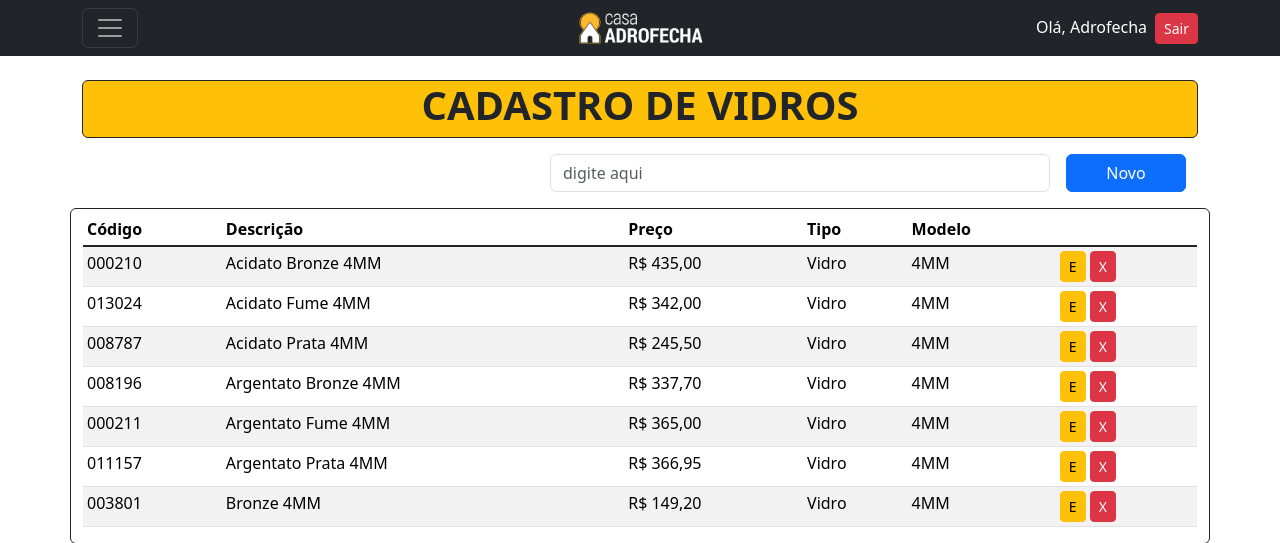
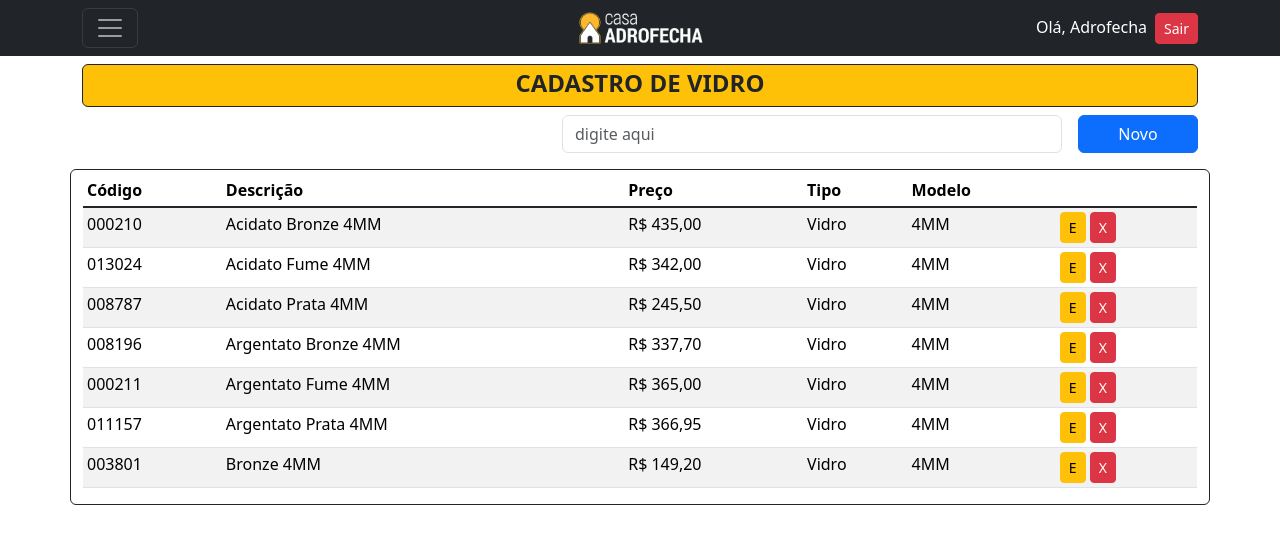
Before and after one commit to ramonrduarte/Sistema, a Django app: page /listar/vidro/ in a window 1280 px wide. Shown: the top 543 px of the page. Run offline with Django 4.2, Linux system fonts and the light colour scheme; a user stored in the database is signed in; data comes from the database, SQL or seed files in the repository; both versions use the stored data as it was after the commit; some libraries are stand-ins or nearby versions.

Commit message:
Filtros quase terminando

```diff
--- a/cadastros/templates/cadastros/CadPerfilPuxador.html
+++ b/cadastros/templates/cadastros/CadPerfilPuxador.html
@@ -11,8 +11,8 @@
 <div class="container mt-5 pt-5">
 <h3 class="fs-2 fw-semibold">Cadastro</h3>
 <hr>
-<div class="">
-    <form class="card p-3 mt-5" autocomplete="off" action="" method="POST">
+<div>
+    <form class="card p-3 mt-5" autocomplete="off" action="{% if form.instance.id %}{% url 'editar-perfilpuxador' form.instance.id %}{% else %}{% url 'cadastrar-perfilpuxador' %}{% endif %}" method="POST">
         {% csrf_token %}
         <div class="row">
             <div class="col-2">{{ form.codigo|as_crispy_field }}</div>
--- a/cadastros/templates/cadastros/listas/Vidro.html
+++ b/cadastros/templates/cadastros/listas/Vidro.html
@@ -5,13 +5,13 @@ Cadastro de Vidros
 {% endblock %}
 
 {% block content %}
-<header class="mt-5 pt-3">
+<header class="mt-5">
   <div>
-      <div class="bg-warning rounded text-dark border border-dark container h-10 d-flex align-items-center justify-content-center">
-        <h1><strong>CADASTRO DE VIDROS</strong></h1>
+      <div class="bg-warning rounded text-dark border border-dark pt-1 d-flex align-items-center justify-content-center">
+        <h4><strong>CADASTRO DE VIDRO</strong></h4>
       </div>
-      <div class="mt-3 container h-10 d-flex align-items-center justify-content-end">
-          <input type="email" class="form-control me-3" style="width: 500px;" id="exampleFormControlInput1" placeholder="digite aqui">
+      <div class="mt-2 d-flex align-items-center justify-content-end">
+          <input type="email" class="form-control me-3" style="width: 500px;" placeholder="digite aqui">
           <a href="{% url 'cadastrar-vidro' %}" style="width: 120px;" class="btn btn-primary bg-primary">Novo</a>
       </div>
   </div>
--- a/cadastros/templates/cadastros/listas/acabamento.html
+++ b/cadastros/templates/cadastros/listas/acabamento.html
@@ -5,10 +5,10 @@ Cadastro Acabamentos
 {% endblock %}
 
 {% block content %}
-<header class="mt-5 pt-3">
+<header class="mt-5">
   <div>
-      <div class="bg-warning rounded text-dark border border-dark container h-10 d-flex align-items-center justify-content-center">
-        <h1><strong>CADASTRO DE ACABAMENTOS</strong></h1>
+      <div class="bg-warning rounded text-dark border border-dark pt-1 d-flex align-items-center justify-content-center">
+        <h4><strong>CADASTRO DE ACABAMENTO</strong></h4>
       </div>
   </div>
 </header>
--- a/cadastros/templates/cadastros/listas/modelos.html
+++ b/cadastros/templates/cadastros/listas/modelos.html
@@ -5,10 +5,10 @@ Cadastro Modelos
 {% endblock %}
 
 {% block content %}
-<header class="mt-5 pt-3">
+<header class="mt-5">
   <div>
-      <div class="bg-warning rounded text-dark border border-dark container h-10 d-flex align-items-center justify-content-center">
-        <h1><strong>CADASTRO DE MODELOS</strong></h1>
+      <div class="bg-warning rounded text-dark border border-dark pt-1 d-flex align-items-center justify-content-center">
+        <h4><strong>CADASTRO DE MODELOS</strong></h4>
       </div>
   </div>
 </header>
--- a/cadastros/templates/cadastros/listas/tipo.html
+++ b/cadastros/templates/cadastros/listas/tipo.html
@@ -5,10 +5,10 @@ Cadastro Tipos
 {% endblock %}
 
 {% block content %}
-<header class="mt-5 pt-3">
+<header class="mt-5">
   <div>
-      <div class="bg-warning rounded text-dark border border-dark container h-10 d-flex align-items-center justify-content-center">
-        <h1><strong>CADASTRO DE TIPOS</strong></h1>
+      <div class="bg-warning rounded text-dark border border-dark pt-1 d-flex align-items-center justify-content-center">
+        <h4><strong>CADASTRO DE TIPOS</strong></h4>
       </div>
   </div>
 </header>
```
Also changed, not shown: Pedidos/templates/Pedidos/orcamento.html (+18 -79 lines), cadastros/templates/cadastros/listas/DivisoriaAmbiente.html (+5 -5 lines), cadastros/templates/cadastros/listas/perfilPuxador.html (+5 -5 lines), db.sqlite3.
